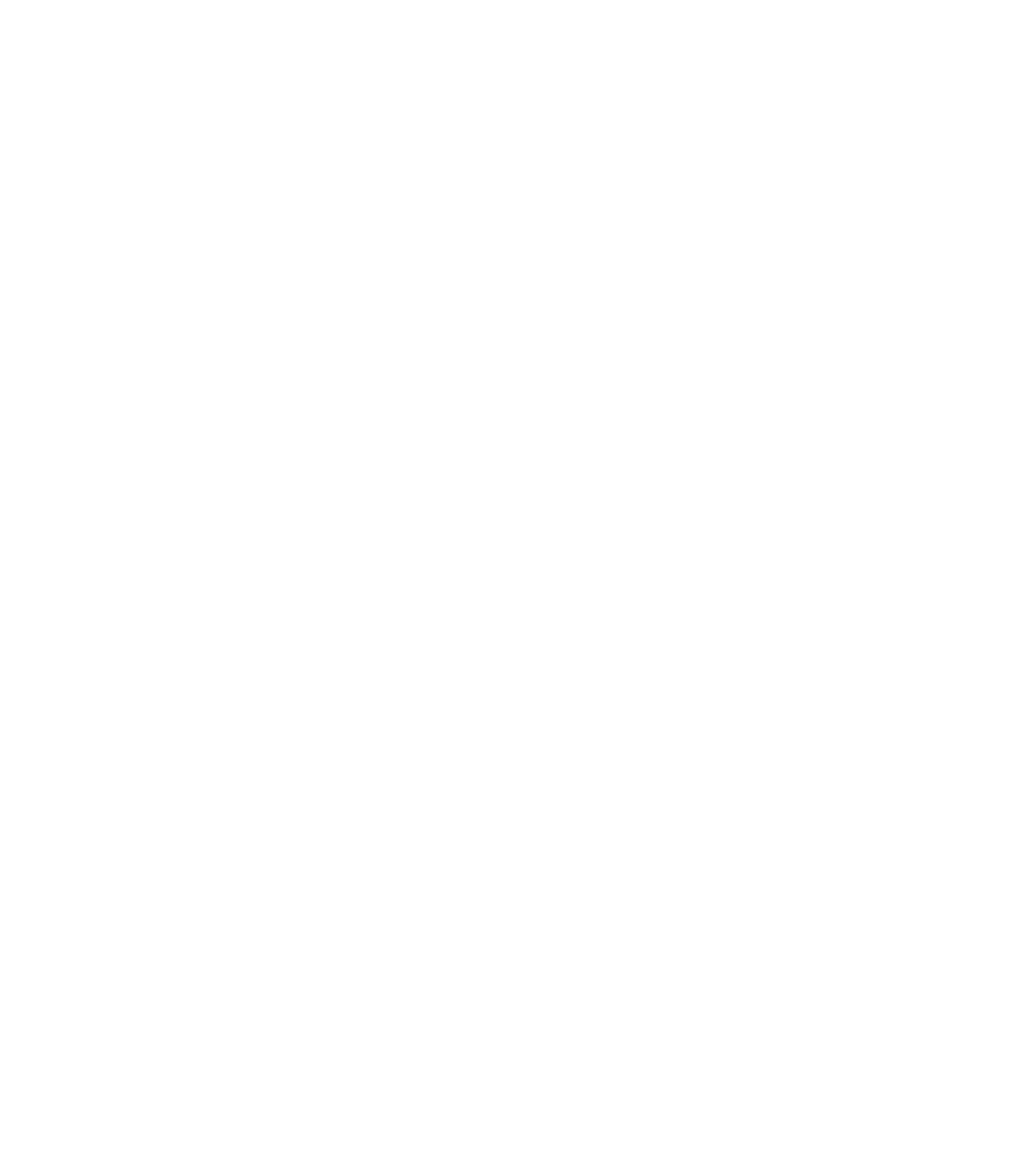
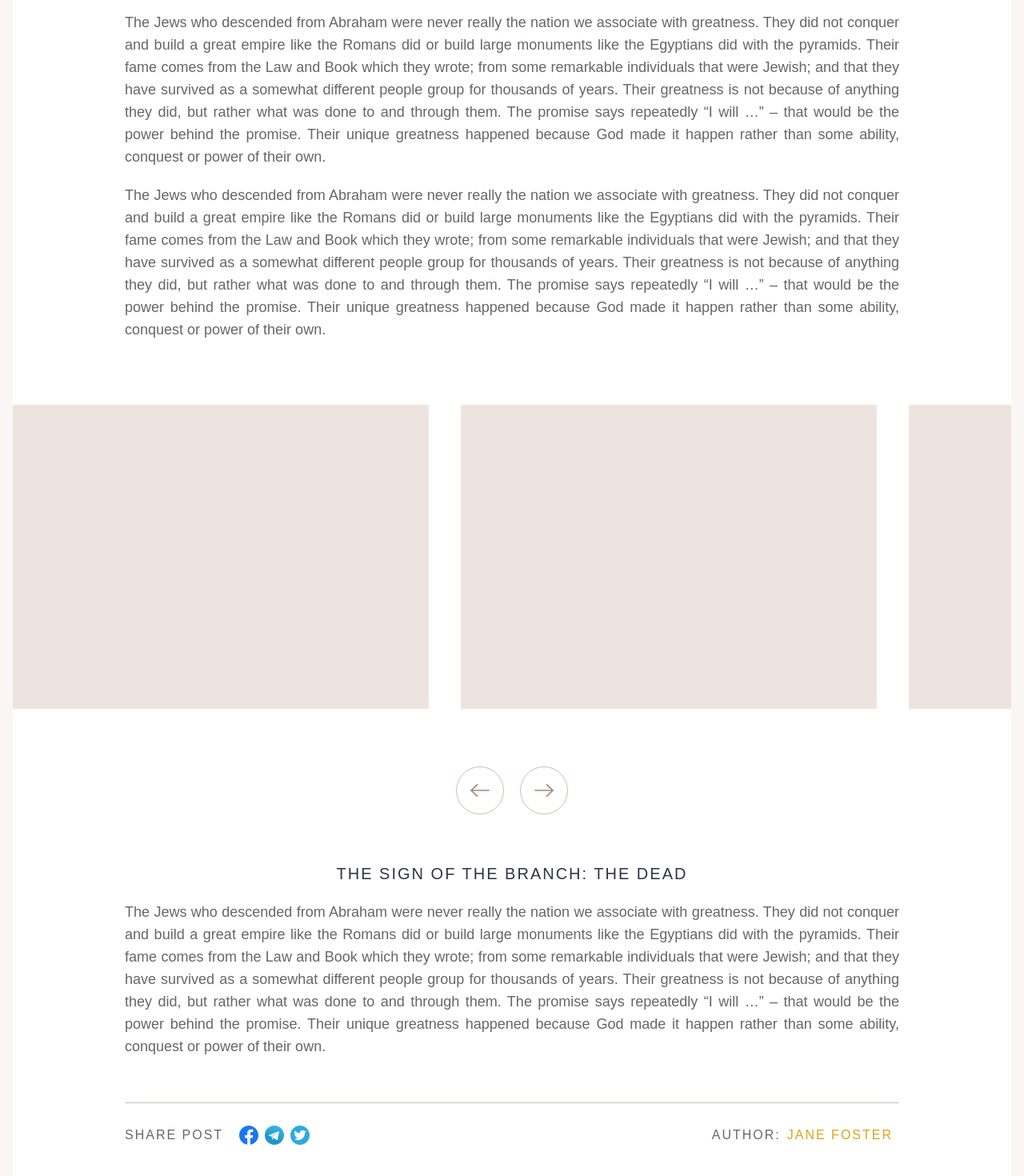
Before and after one commit to SilenceHide/Una-Projects, a Next.js app: page /about in a window 1280 px wide. Before the commit this address had no page. Shown: the part 1308-2778 px from the top of the page at 80% size. Before the commit the page ends 800 px from the top, so only its background shows below. Built offline with nearby package versions, Linux system fonts and the light colour scheme.

Commit message:
Practice

```diff
--- a/src/pages/blog.tsx
+++ b/src/pages/about.tsx
@@ -1,7 +1,10 @@
 import Image from "next/image";
 import { useState } from "react";
+import { Swiper, SwiperSlide } from "swiper/react";
+import "swiper/css";
+import { Navigation } from "swiper/modules";
 
-export default function Cart() {
+export default function About() {
   const [navOpen, isNavOpen] = useState(false);
   const [searchBoxOpen, isSearchBoxOpen] = useState(false);
   const [cartOpen, isCartOpen] = useState(false);
@@ -585,11 +588,11 @@ export default function Cart() {
         </div>
       </header>
 
-      <main className="main-blog lg:pt-10 pt-24 pb-[100px] bg-main-bg-color">
+      <main className="main-post-page lg:pt-10 pt-24 pb-[100px] bg-main-bg-color">
         <div className="container">
-          <div className="blog_wrapper flex flex-col">
-            <div className="blog_breadcrumbs flex items-center gap-2">
-              <p className="blog_breadcrumb text-secondary-text-color font-medium text-[13px]">
+          <div className="post-page_wrapper flex flex-col">
+            <div className="post-page_breadcrumbs flex items-center gap-2">
+              <p className="post-page_breadcrumb text-secondary-text-color font-medium text-[13px]">
                 Home
               </p>
               <Image
@@ -598,70 +601,208 @@ export default function Cart() {
                 width={7}
                 height={10}
               />
-              <p className="blog_breadcrumb text-secondary-text-color font-medium text-[13px]">
-                Textile
-              </p>
-              <Image
-                src={"/icons/Icon name=chevron_right.svg"}
-                alt={"chevron_right"}
-                width={7}
-                height={10}
-              />
-              <p className="blog_breadcrumb text-secondary-text-color font-medium text-[13px] selected-breadcrumb">
-                Blog
+              <p className="post-page_breadcrumb text-secondary-text-color font-medium text-[13px] selected-breadcrumb">
+                Conservationists oppose plans to modernize a wind
               </p>
             </div>
-            <div className="blog_title-wrapper flex flex-col gap-[14px] mt-[54px]">
-              <h1 className="blog_title lg:text-3xl text-2xl font-medium tracking-[3px] uppercase">
-                Blog
+            <div className="post-page_main-wrapper bg-white w-full pb-[100px] mt-[60px] flex flex-col items-center">
+              <div className="post-page_header-img_wrapper max-w-[1640px] w-full md:h-[600px] h-[280px] bg-disable-text-color border-[10px] border-white"></div>
+              <div className="post-page_header-title_wrapper mt-[40px] flex flex-col items-center 2xl:px-[280px] lg:px-[140px] sm:px-[30px] px-4">
+                <div className="post-page_header-divider w-10 h-[2px] bg-accent-color"></div>
+                <h1 className="post-page_header-title mt-8 mb-4 md:text-3xl text-xl font-medium tracking-[3px] uppercase max-w-[660px] text-center">
+                  Conservationists oppose plans to modernise a wind
                 </h1>
+                <p className="post-page_header-date text-disable-color">August 24, 2013</p>
+                <p className="post-page_header-blog mt-[60px] text-justify text-lg text-sub-text-color">
+                  There is something else promised as well. The blessing was not only for Abraham.
+                  It says that “all peoples on earth will be blessed through you” (through Abraham).
+                  We should pay attention because you and I are part of ‘all peoples on earth’ – no
+                  matter what our religion, color, background, nationality, social status, or what
+                  language we speak. This promise for a blessing includes everybody alive today!
+                  How? When? What kind of blessing? This is not clearly stated here but since we
+                  know that the first parts of this promise have come true, we can have confidence
+                  that this last part will also come true. We find the key to unlock this mystery by
+                  continuing to follow the journey of Abraham in our next article.
+                </p>
+                <h2 className="post-page_small-heading-title font-medium text-xl uppercase tracking-[2px] mt-[40px] text-center">
+                  The Journey that still shakes the World
+                </h2>
+                <p className="post-page_header-blog mt-[20px] text-justify text-lg text-sub-text-color">
+                  The Jews who descended from Abraham were never really the nation we associate with
+                  greatness. They did not conquer and build a great empire like the Romans did or
+                  build large monuments like the Egyptians did with the pyramids. Their fame comes
+                  from the Law and Book which they wrote; from some remarkable individuals that were
+                  Jewish; and that they have survived as a somewhat different people group for
+                  thousands of years. Their greatness is not because of anything they did, but
+                  rather what was done to and through them. The promise says repeatedly “I will …” –
+                  that would be the power behind the promise. Their unique greatness happened
+                  because God made it happen rather than some ability, conquest or power of their
+                  own.
+                </p>
+                <p className="post-page_header-blog mt-[20px] text-justify text-lg text-sub-text-color">
+                  The Jews who descended from Abraham were never really the nation we associate with
+                  greatness. They did not conquer and build a great empire like the Romans did or
+                  build large monuments like the Egyptians did with the pyramids. Their fame comes
+                  from the Law and Book which they wrote; from some remarkable individuals that were
+                  Jewish; and that they have survived as a somewhat different people group for
+                  thousands of years. Their greatness is not because of anything they did, but
+                  rather what was done to and through them. The promise says repeatedly “I will …” –
+                  that would be the power behind the promise. Their unique greatness happened
+                  because God made it happen rather than some ability, conquest or power of their
+                  own.
+                </p>
               </div>
-            <div className="blog_main-wrapper flex flex-col lg:flex-row lg::justify-between justify-center lg:mt-14 mt-8 xl:items-start items-center flex-wrap 3xl:gap-10 gap-10">
-              <a
-                href="#"
-                className="blog_item lg:min-w-[415px] min-w-[343px] group/blog_item transition-all duration-300 hover:shadow-main-box-shadow max-w-[520px] flex flex-col 3xl:basis-[30%] basis-1/4"
+              <div className="blog_swiper-wrapper mt-20 w-full">
+                <Swiper
+                  slidesPerView={1}
+                  spaceBetween={30}
+                  breakpoints={{
+                    640: {
+                      slidesPerView: 1.5,
+                      spaceBetween: 20,
+                    },
+                    1024: {
+                      slidesPerView: 1.8,
+                      spaceBetween: 20,
+                    },
+                    1280: {
+                      slidesPerView: 2.3,
+                      spaceBetween: 40,
+                    },
+                    1450: {
+                      slidesPerView: 2.6,
+                      spaceBetween: 20,
+                    },
+                    1640: {
+                      slidesPerView: 3,
+                      spaceBetween: 20,
+                    },
+                  }}
+                  modules={[Navigation]}
+                  navigation={{
+                    prevEl: ".blog_left-btn",
+                    nextEl: ".blog_right-btn",
+                  }}
+                  onSlideChange={() => console.log("slide change")}
+                  onSwiper={(swiper) => console.log(swiper)}
+                  className="blog_items_swiper"
                 >
-                <div className="blog_item-img lg:max-w-[520px] lg:h-[380px] min-w-[343px] h-[343px] bg-disable-text-color border-[10px] border-white"></div>
-                <div className="blog_item-content flex flex-col items-center justify-center pt-5 pb-7 xl:px-[60px] 2xl:px-[80px] sm:px-[40px] px-4 transition-all duration-300 group-hover/blog_item:bg-white">
-                  <div className="blog_divider w-[30px] h-[1px] bg-disable-color transition-all duration-300 group-hover/blog_item:opacity-0"></div>
-                  <h3 className="blog_item-title font-medium tracking-[2px] text-center mt-5 mb-3 text-sub-text-color transition-all duration-300 group-hover/blog_item:text-main-text-color group-hover/blog_item:mt-4">
-                    UPDATING YOUR BEDROOM? IT’S EASIER THAN YOU THINK
-                  </h3>
-                  <p className="blog_item-date font-medium text-disable-color group-hover/blog_item:text-accent-color transition-all duration-300">
-                    May 2, 2022
+                  <SwiperSlide className="blog_item lg:w-[520px] min-w-[343px] group/blog_item transition-all duration-300 max-w-[520px]">
+                    <a href="#">
+                      <div className="blog_item-img lg:w-[520px] lg:h-[380px] min-w-[343px] h-[343px] bg-disable-text-color"></div>
+                      <div className="blog_item-content flex flex-col lg:w-[520px] mt-7">
+                        <p className="blog_item-date text-transparent group-hover/blog_item:text-placeholder-text-color text-center transition-all duration-300">
+                          Abraham were never really the nation we associate with greatness
                         </p>
                       </div>
                     </a>
-              <a
-                href="#"
-                className="blog_item lg:min-w-[415px] min-w-[343px] group/blog_item transition-all duration-300 hover:shadow-main-box-shadow max-w-[520px] flex flex-col 3xl:basis-[30%] basis-1/4"
-              >
-                <div className="blog_item-img lg:max-w-[520px] lg:h-[380px] min-w-[343px] h-[343px] bg-disable-text-color border-[10px] border-white"></div>
-                <div className="blog_item-content flex flex-col items-center justify-center pt-5 pb-7 xl:px-[60px] 2xl:px-[80px] sm:px-[40px] px-4 transition-all duration-300 group-hover/blog_item:bg-white">
-                  <div className="blog_divider w-[30px] h-[1px] bg-disable-color transition-all duration-300 group-hover/blog_item:opacity-0"></div>
-                  <h3 className="blog_item-title font-medium tracking-[2px] text-center mt-5 mb-3 text-sub-text-color transition-all duration-300 group-hover/blog_item:text-main-text-color group-hover/blog_item:mt-4">
-                    BACK ON THE MENU: HOSTING A POST-LOCKDOWN DINNER PARTY
-                  </h3>
-                  <p className="blog_item-date font-medium text-disable-color group-hover/blog_item:text-accent-color transition-all duration-300">
-                    May 1, 2022
+                  </SwiperSlide>
+                  <SwiperSlide className="blog_item lg:w-[520px] min-w-[343px] group/blog_item transition-all duration-300 max-w-[520px]">
+                    <a href="#">
+                      <div className="blog_item-img lg:w-[520px] lg:h-[380px] min-w-[343px] h-[343px] bg-disable-text-color"></div>
+                      <div className="blog_item-content flex flex-col lg:w-[520px] mt-7">
+                        <p className="blog_item-date text-transparent group-hover/blog_item:text-placeholder-text-color text-center transition-all duration-300">
+                          Abraham were never really the nation we associate with greatness
                         </p>
                       </div>
                     </a>
-              <a
-                href="#"
-                className="blog_item lg:min-w-[415px] min-w-[343px] group/blog_item transition-all duration-300 hover:shadow-main-box-shadow max-w-[520px] flex flex-col 3xl:basis-[30%] basis-1/4"
-              >
-                <div className="blog_item-img lg:max-w-[520px] lg:h-[380px] min-w-[343px] h-[343px] bg-disable-text-color border-[10px] border-white"></div>
-                <div className="blog_item-content flex flex-col items-center justify-center pt-5 pb-7 xl:px-[60px] 2xl:px-[80px] sm:px-[40px] px-4 transition-all duration-300 group-hover/blog_item:bg-white">
-                  <div className="blog_divider w-[30px] h-[1px] bg-disable-color transition-all duration-300 group-hover/blog_item:opacity-0"></div>
-                  <h3 className="blog_item-title font-medium tracking-[2px] text-center mt-5 mb-3 text-sub-text-color transition-all duration-300 group-hover/blog_item:text-main-text-color group-hover/blog_item:mt-4">
-                    HOW TO REFRESH YOUR KITCHEN IN 5 EASY STEPS
-                  </h3>
-                  <p className="blog_item-date font-medium text-disable-color group-hover/blog_item:text-accent-color transition-all duration-300">
-                    February 27, 2022
+                  </SwiperSlide>
+                  <SwiperSlide className="blog_item lg:w-[520px] min-w-[343px] group/blog_item transition-all duration-300 max-w-[520px]">
+                    <a href="#">
+                      <div className="blog_item-img lg:w-[520px] lg:h-[380px] min-w-[343px] h-[343px] bg-disable-text-color"></div>
+                      <div className="blog_item-content flex flex-col lg:w-[520px] mt-7">
+                        <p className="blog_item-date text-transparent group-hover/blog_item:text-placeholder-text-color text-center transition-all duration-300">
+                          Abraham were never really the nation we associate with greatness
                         </p>
                       </div>
                     </a>
+                  </SwiperSlide>
+                </Swiper>
+                <div className="blog_nav-btn-wrapper flex items-center justify-center gap-5 2xl:mt-10 mt-[20px]">
+                  <div className="blog_left-btn w-[60px] h-[60px] bg-white border border-disable-color rounded-full flex justify-center items-center cursor-pointer">
+                    <Image
+                      src={"/icons/Icon name=prev arrow.svg"}
+                      alt={"left-btn"}
+                      width={24}
+                      height={24}
+                    />
+                  </div>
+                  <div className="blog_right-btn w-[60px] h-[60px] bg-white border border-disable-color rounded-full flex justify-center items-center cursor-pointer">
+                    <Image
+                      src={"/icons/Icon name=next arrow.svg"}
+                      alt={"right-btn"}
+                      width={24}
+                      height={24}
+                    />
+                  </div>
+                </div>
+              </div>
+              <div className="post-page_footer-title_wrapper mt-[40px] flex flex-col items-center 2xl:px-[280px] lg:px-[140px] sm:px-[30px] px-4">
+                <h2 className="post-page_footer-title font-medium text-xl uppercase tracking-[2px] 2xl:mt-[40px] lg:mt-[20px] mt-0 text-center">
+                  The Sign of the Branch: The Dead
+                </h2>
+                <p className="post-page_footer-blog mt-[20px] text-justify text-lg text-sub-text-color">
+                  The Jews who descended from Abraham were never really the nation we associate with
+                  greatness. They did not conquer and build a great empire like the Romans did or
+                  build large monuments like the Egyptians did with the pyramids. Their fame comes
+                  from the Law and Book which they wrote; from some remarkable individuals that were
+                  Jewish; and that they have survived as a somewhat different people group for
+                  thousands of years. Their greatness is not because of anything they did, but
+                  rather what was done to and through them. The promise says repeatedly “I will …” –
+                  that would be the power behind the promise. Their unique greatness happened
+                  because God made it happen rather than some ability, conquest or power of their
+                  own.
+                </p>
+                <div className="post-page_footer-desc_wrapper border-t border-disable-color w-full lg:mt-14 mt-10 sm:pt-7 pt-4 flex sm:items-center justify-between sm:flex-row flex-col sm:gap-0 gap-4">
+                  <div className="post-page_footer-media_wrapper flex items-center gap-5">
+                    <p className="post-page_footer_media-title uppercase font-medium tracking-[2px] text-sub-text-color">
+                      Share post
+                    </p>
+                    <div className="post-page_footer_media_icons flex items-center gap-2">
+                      <a href="#">
+                        <Image
+                          src={"/icons/Icon name=Facebook.svg"}
+                          alt={"left-btn"}
+                          width={24}
+                          height={24}
+                        />
+                      </a>
+                      <a href="#">
+                        <Image
+                          src={"/icons/Icon name=telegram.svg"}
+                          alt={"left-btn"}
+                          width={24}
+                          height={24}
+                        />
+                      </a>
+                      <a href="#">
+                        <Image
+                          src={"/icons/Icon name=twitter.svg"}
+                          alt={"left-btn"}
+                          width={24}
+                          height={24}
+                        />
+                      </a>
+                    </div>
+                  </div>
+                  <div className="post-page_footer-author_wrapper flex items-center gap-2">
+                    <p className="post-page_footer-author_title uppercase font-medium tracking-[2px] text-sub-text-color">
+                      Author:{" "}
+                    </p>
+                    <p className="post-page_footer-author_name uppercase tracking-[2px] text-accent-color">
+                      Jane foster
+                    </p>
+                    <p></p>
+                  </div>
+                </div>
+              </div>
+            </div>
+            <div className="post-page_also-like_title-wrapper flex flex-col gap-[14px] mt-[100px] items-center">
+              <h2 className="post-page_also-like_title text-2xl font-medium tracking-[3px] uppercase">
+                You may also like
+              </h2>
+            </div>
+            <div className="post-page_also-like_wrapper flex flex-col lg:flex-row lg::justify-between justify-center lg:mt-14 mt-8 xl:items-start items-center flex-wrap 3xl:gap-10 gap-10">
               <a
                 href="#"
                 className="blog_item lg:min-w-[415px] min-w-[343px] group/blog_item transition-all duration-300 hover:shadow-main-box-shadow max-w-[520px] flex flex-col 3xl:basis-[30%] basis-1/4"
--- a/src/pages/postPage.tsx
+++ b/src/pages/postPage.tsx
@@ -4,7 +4,7 @@ import { Swiper, SwiperSlide } from "swiper/react";
 import "swiper/css";
 import { Navigation } from "swiper/modules";
 
-export default function Cart() {
+export default function PostPage() {
   const [navOpen, isNavOpen] = useState(false);
   const [searchBoxOpen, isSearchBoxOpen] = useState(false);
   const [cartOpen, isCartOpen] = useState(false);
```
Lines whose indentation alone changed are shown as unchanged.
